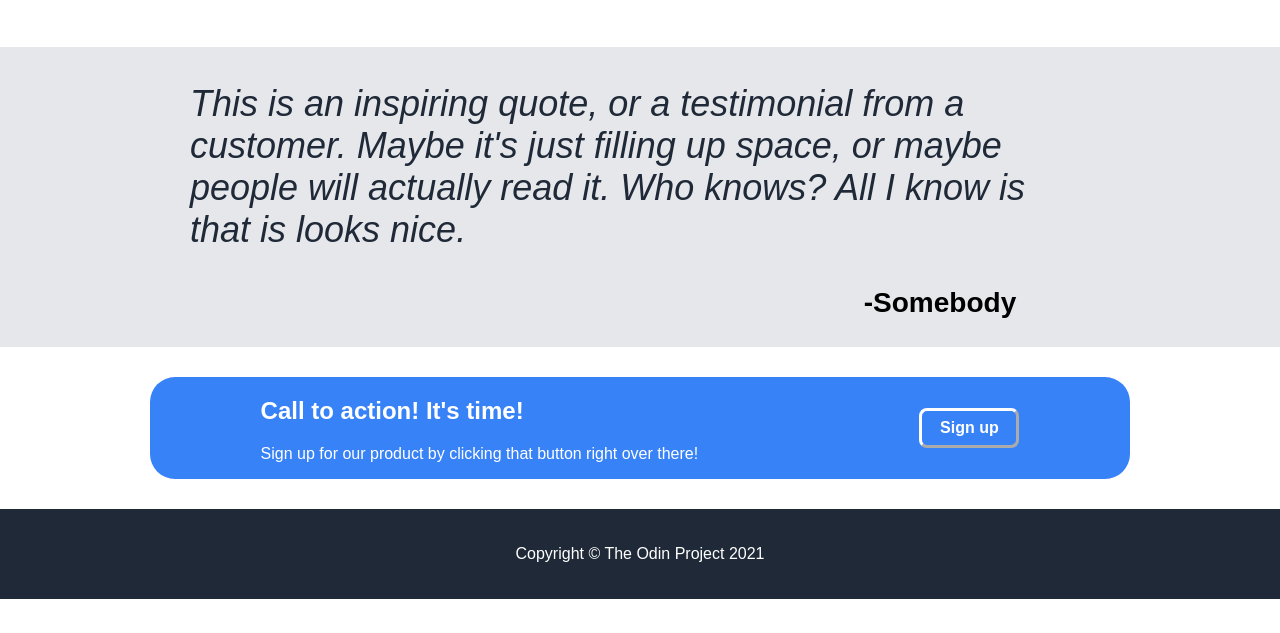
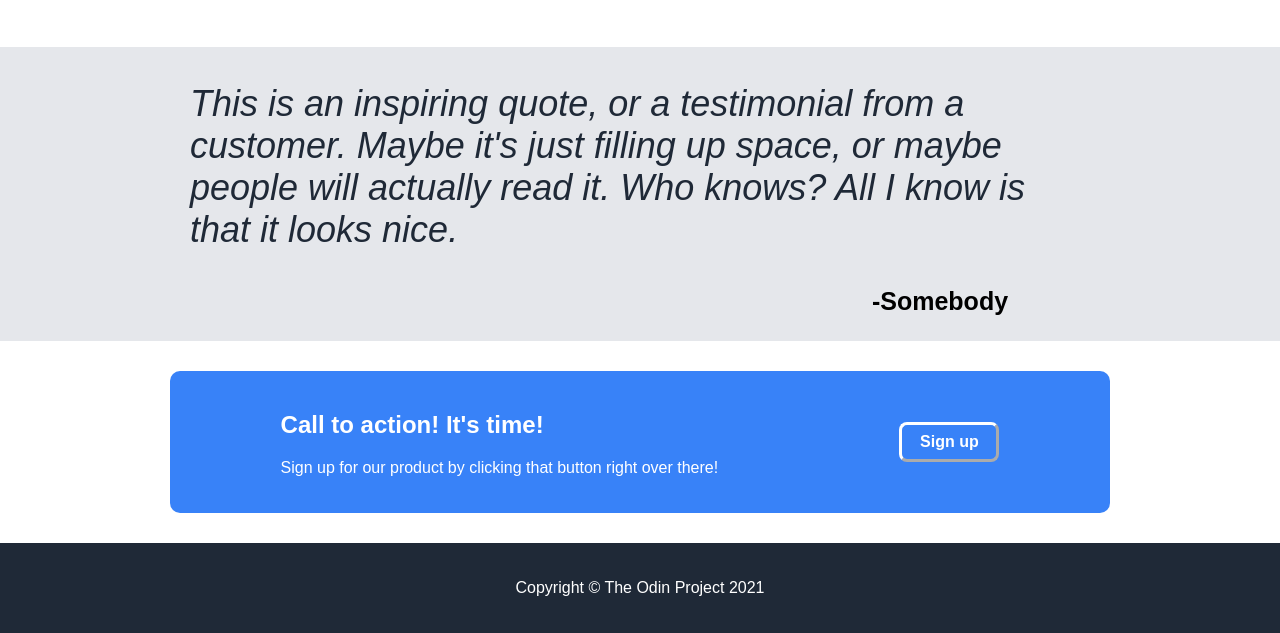
Before and after one commit to everett-moore/landing-page, a plain HTML site: page index.html in a window 1280 px wide. Shown: the part 817-1450 px from the top of the page. Before the commit the page ends 1416 px from the top, so only its background shows below. Drawn offline with Linux system fonts and the light colour scheme.

Commit message:
Finish styling and final edits of section 2-4

```diff
--- a/index.html
+++ b/index.html
@@ -65,19 +65,22 @@
         <p class="quote">
           This is an inspiring quote, or a testimonial from a customer. Maybe
           it's just filling up space, or maybe people will actually read it. Who
-          knows? All I know is that is looks nice.
+          knows? All I know is that it looks nice.
         </p>
         <h3 class="credit">-Somebody</h3>
       </div>
     </div>
-
+    <div class="box">
       <div class="section-4">
         <div class="boxright">
           <h2>Call to action! It's time!</h2>
-        <p>Sign up for our product by clicking that button right over there!</p>
+          <p>
+            Sign up for our product by clicking that button right over there!
+          </p>
         </div>
         <div class="boxleft">
           <button class="signup2">Sign up</button>
+        </div>
       </div>
     </div>
     <div class="bg3">
--- a/styles.css
+++ b/styles.css
@@ -1,5 +1,6 @@
 * {
   font-family: sans-serif, "roboto";
+  -webkit-font-smoothing: antialiased;
 }
 
 body {
@@ -127,8 +128,6 @@ img {
 .bg2 {
   background-color: #e5e7eb;
   display: flex;
-  flex-direction: column;
-  justify-content: center;
 }
 
 .section-3 {
@@ -138,7 +137,7 @@ img {
 .quote {
   font-size: 36px;
   font-style: italic;
-  font-weight: light;
+  font-weight: 300;
   color: #1f2937;
   width: 900px;
 }
@@ -146,15 +145,24 @@ img {
 .credit {
   text-align: center;
   margin-left: 600px;
-  font-size: 28px;
+  font-size: 25px;
+}
+
+.box {
+  display: flex;
+  justify-content: center;
+  align-items: center;
 }
 
 .section-4 {
   display: flex;
+  flex-grow: 0;
+  width: 900px;
+  padding: 20px;
   background-color: #3882f8;
   justify-content: space-around;
   margin: 30px 150px;
-  border-radius: 25px;
+  border-radius: 10px;
   color: white;
 }
 
```
Lines whose indentation alone changed are shown as unchanged.
